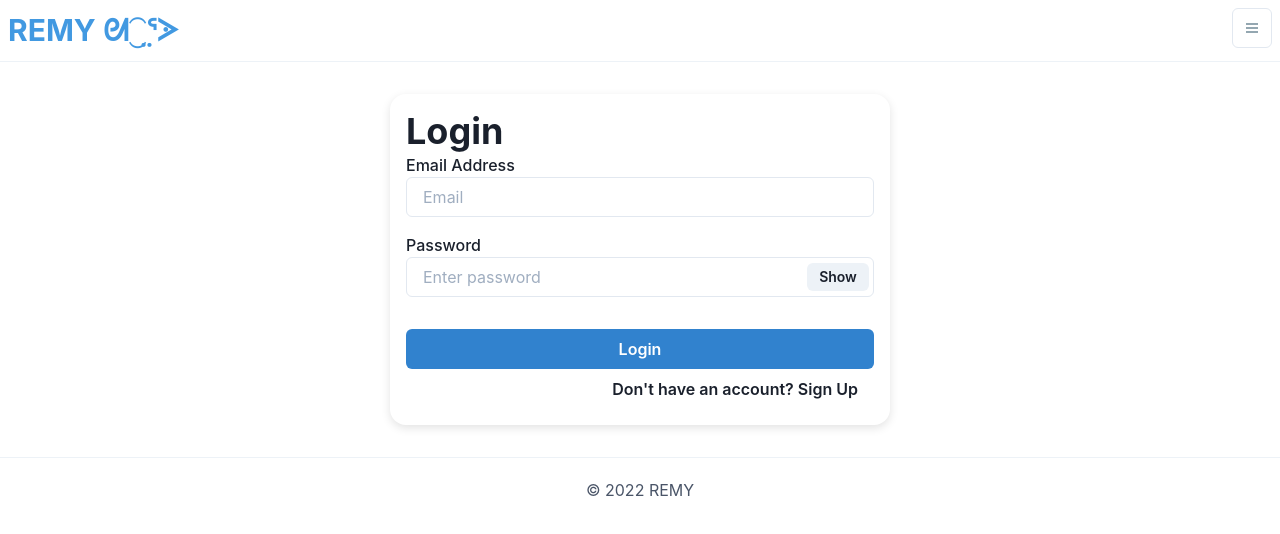
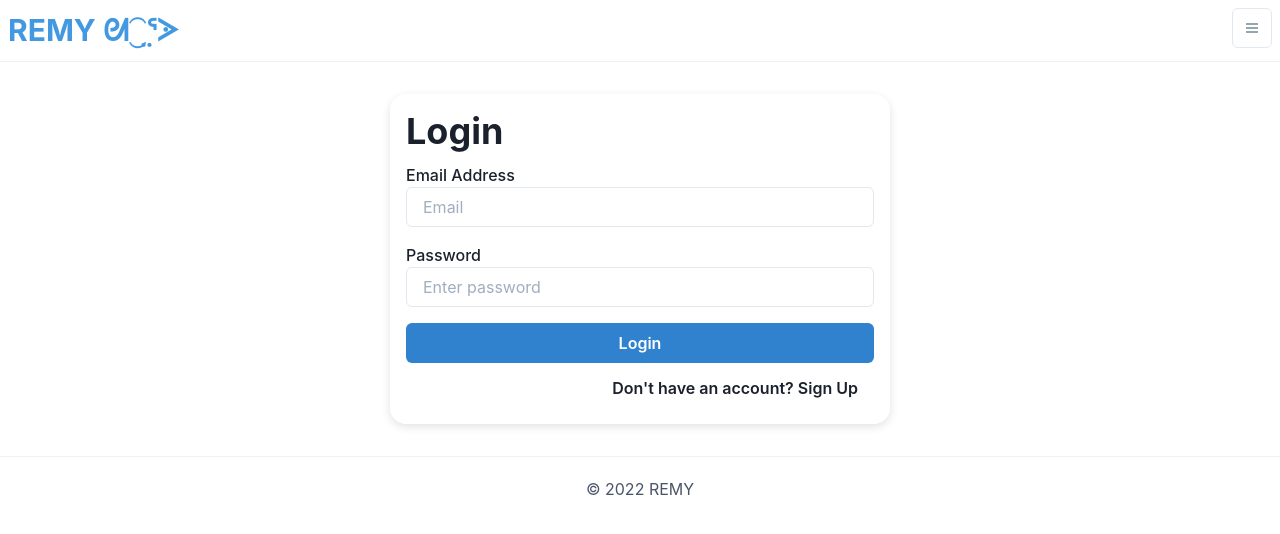
Before and after one commit to RemyCapstone/capstone, a Next.js app: page /login in a window 1280 px wide. Shown: the top 534 px of the page. Built offline with nearby package versions, Linux system fonts and the light colour scheme; a small style sheet from the web is missing.

Commit message:
Further fix spacing of form

```diff
--- a/components/Form.module.css
+++ b/components/Form.module.css
@@ -10,6 +10,14 @@
     border-radius: 1rem;
 }
 
-.input {
+.heading {
+    margin-bottom: 10px;
+}
+
+.otherpage {
+    margin-top: 5px;
+}
+
+.input:not([name="confirmPassword"], [name="userPassword"]){
     margin-bottom: 1rem;
 }
--- a/components/InputField.js
+++ b/components/InputField.js
@@ -33,7 +33,6 @@ const InputField = ({name, formik, type, placeholder, label, touched, errors, va
             id={name}
             name={name}
             type={type}
-            errorBorderColor='red.300'
             placeholder={placeholder}
             onChange={formik.handleChange}
             onBlur={formik.handleBlur}
@@ -49,7 +48,6 @@ const InputField = ({name, formik, type, placeholder, label, touched, errors, va
           </InputRightElement> : null
         }
       </InputGroup>
-
     </FormControl>
   )
 }
--- a/components/LoginForm.js
+++ b/components/LoginForm.js
@@ -52,9 +52,9 @@ const LoginForm = (props) => {
       >
       {( formik ) => (
         <form className={styles.form} onSubmit={formik.handleSubmit}>
-          <Heading>Login</Heading>
+          <Heading className={styles.heading}>Login</Heading>
           <InputField
-            name='email'
+            name='userEmail'
             formik={formik}
             type='email'
             placeholder='Email'
@@ -65,7 +65,7 @@ const LoginForm = (props) => {
           />
 
           <InputField
-            name='password'
+            name='userPassword'
             formik={formik}
             type={show ? 'text':'password'}
             placeholder='Enter password'
@@ -90,7 +90,7 @@ const LoginForm = (props) => {
           <Grid justifyContent="flex-end">
               <GridItem>
                   {/* TODO: Link to Sign In Page */}
-                  <Button variant="ghost" onClick={signIn}>
+                  <Button variant="ghost" className={styles.otherpage} onClick={signIn}>
                       Don't have an account? Sign Up
                   </Button>
               </GridItem>
--- a/pages/signup.js
+++ b/pages/signup.js
@@ -24,7 +24,7 @@ function SignupPage() {
         {
             setSignupError(data.message);
         }
-        if (data.status === 201)
+        else if (data.status === 201)
         {
             setSignupError("");
             redirectOnSuccess();
```
Also changed, not shown: components/SignupForm.js (+3 -8 lines).
